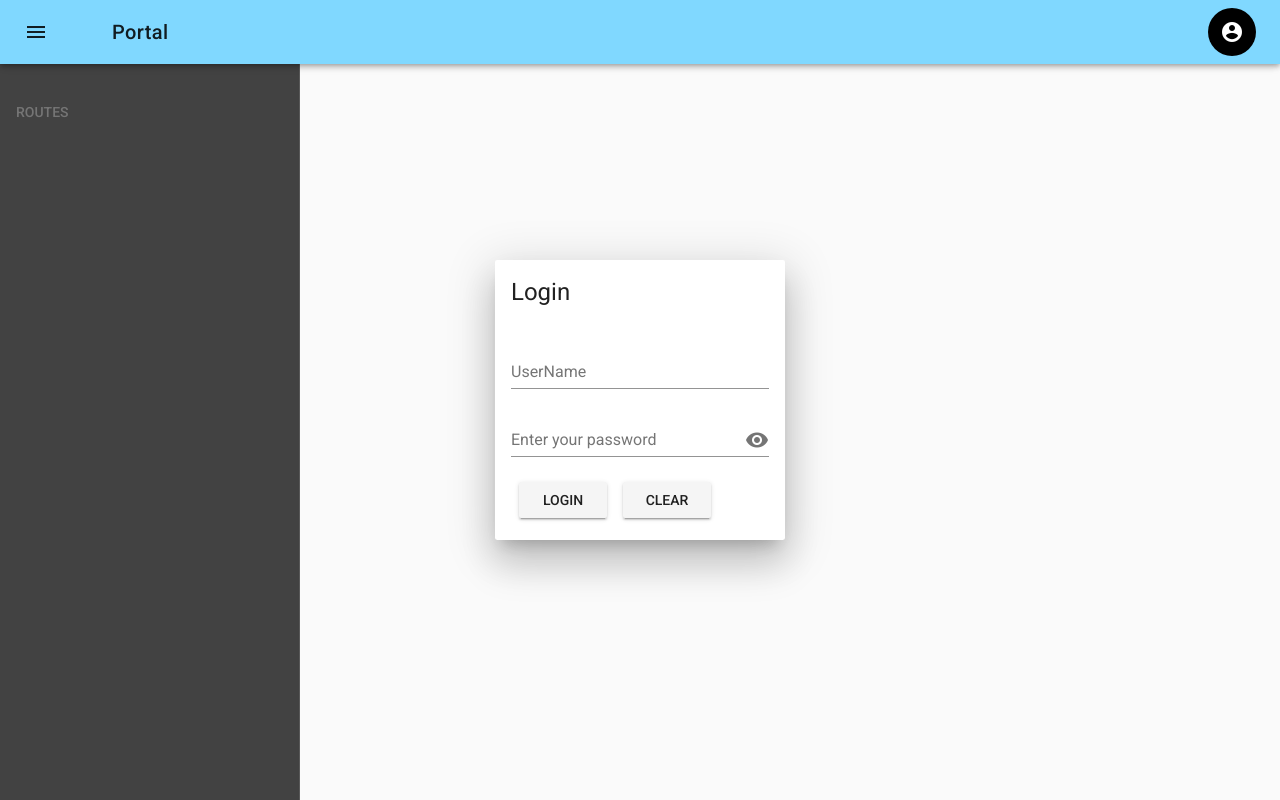
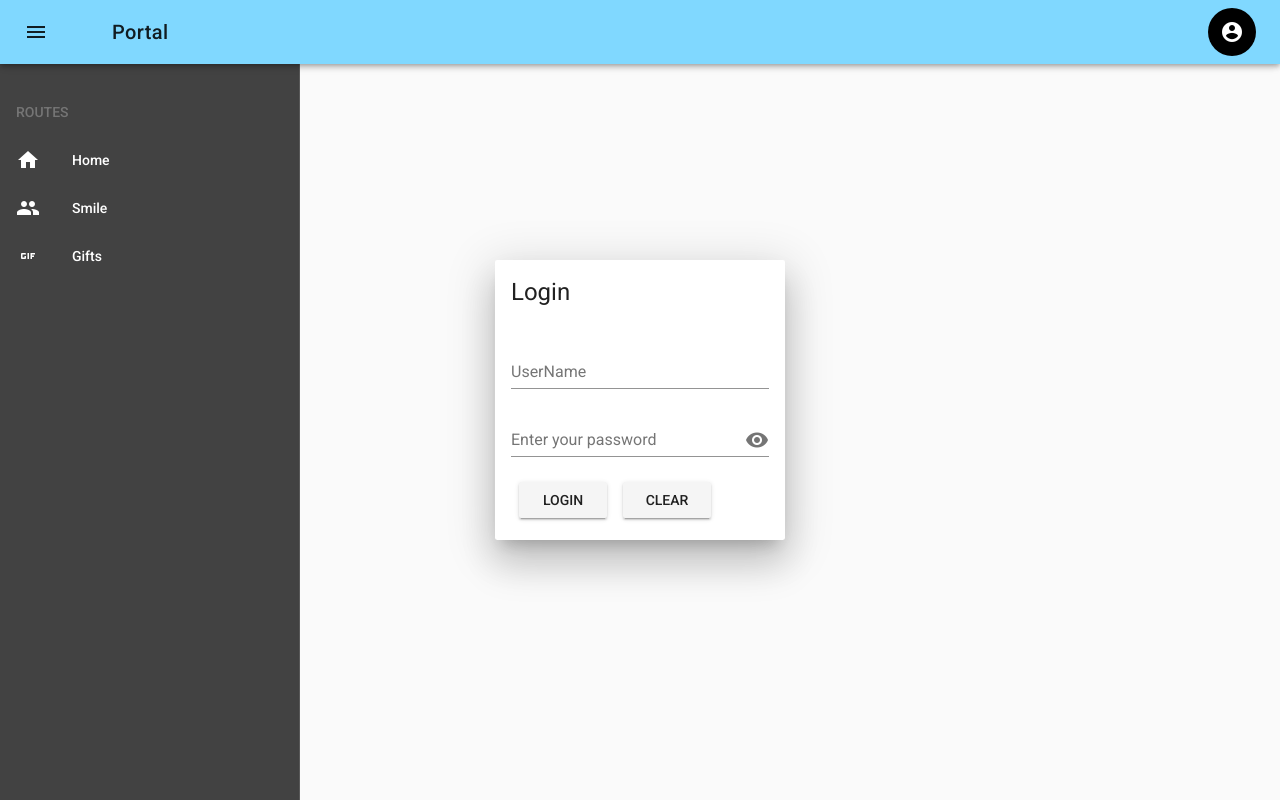
Before and after one commit to codeHamster9/vue-droplet, a Vue app: page /#/login in a window 1280 px wide. Built offline with nearby package versions, Linux system fonts and the light colour scheme.

Commit message:
navigation items

```diff
--- a/src/App.vue
+++ b/src/App.vue
@@ -11,9 +11,9 @@
                      :key="item.text"
                      ripple
                      @click="navigate(item)">
-            <v-list-tile-action>
+          <v-list-tile-action>
             <v-icon>{{ item.icon }}</v-icon>
-            </v-list-tile-action>
+          </v-list-tile-action>
           <v-list-tile-content>
 
             <v-list-tile-title>
@@ -74,11 +74,31 @@ export default {
   data: () => ({
     drawer: null,
     showMenu: false,
+    items: [
+      {
+        text: 'Home',
+        url: '/',
+        icon: 'home',
+      },
+      {
+        text: 'Smile',
+        url: '/smiley',
+        icon: 'group',
+      },
+      {
+        text: 'Gifts',
+        url: '/gifts',
+        icon: 'gift',
+      },
+    ],
   }),
   props: {
     source: String,
   },
   methods: {
+    navigate(item) {
+      this.$router.push(item.url);
+    },
     logout() {
       firebase
         .auth()
```
